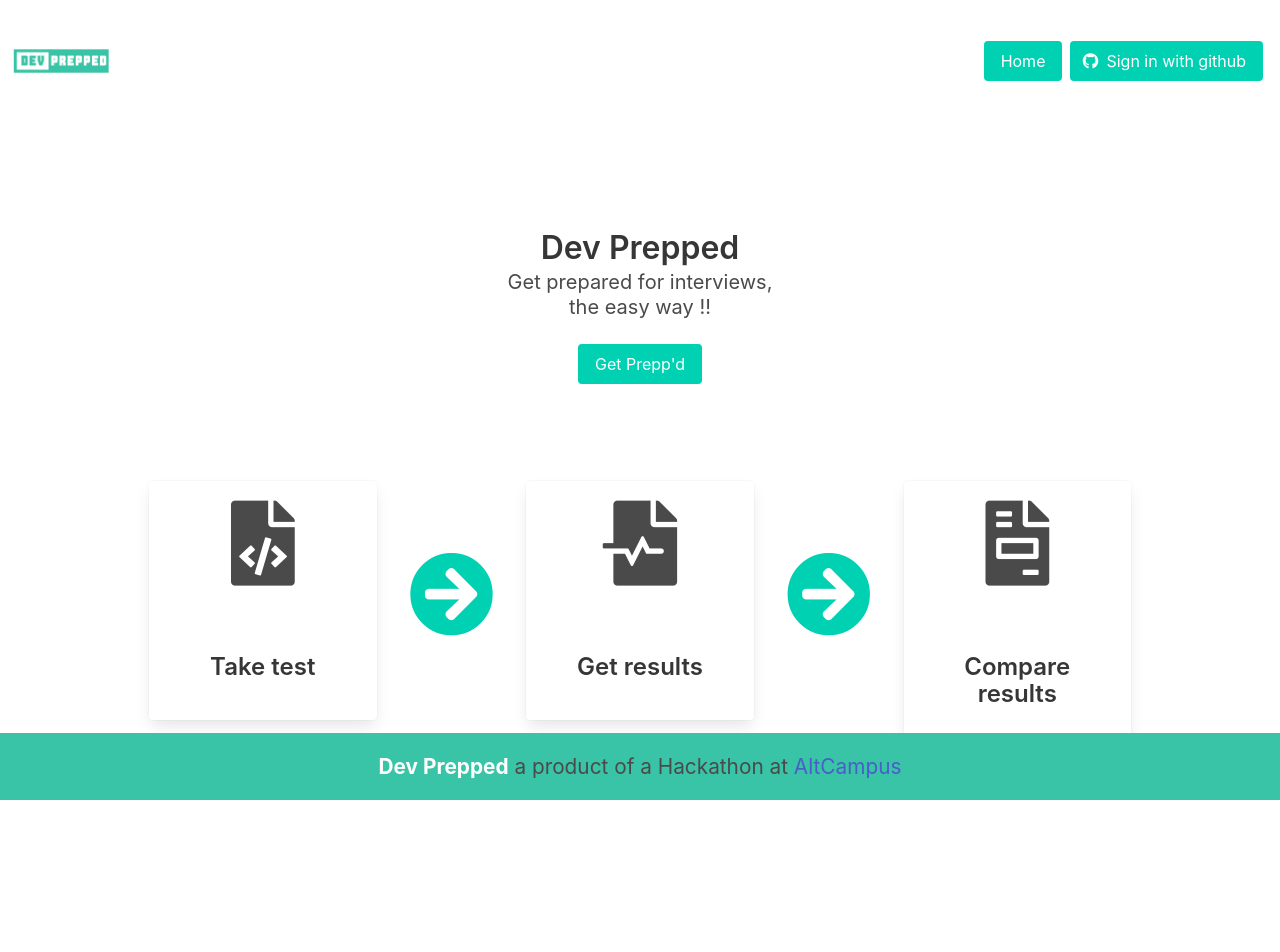
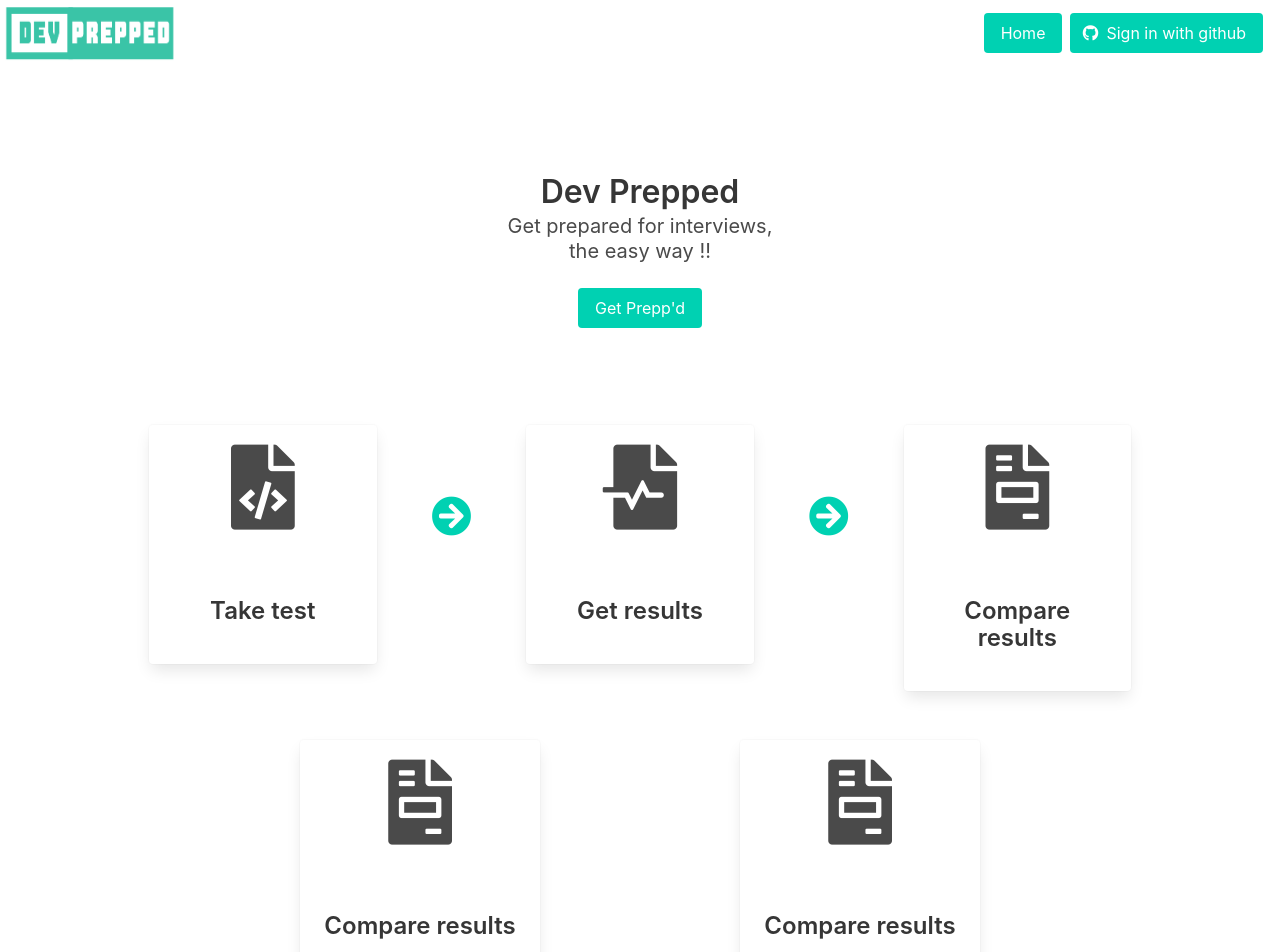
Before and after one commit to BadBrahmin/hackathon-quiz, a React (Create React App) app: page / in a window 1280 px wide. Shown: the top 952 px of the page. Before the commit the page ends 880 px from the top, so only its background shows below. Built offline with nearby package versions, Linux system fonts and the light colour scheme.

Commit message:
update homepage navbar

```diff
--- a/src/App.scss
+++ b/src/App.scss
@@ -13,8 +13,8 @@
 footer {
   background-color: #3ac4a7 !important;
   padding: 18px !important ;
-  position: absolute;
-  bottom: 0;
+  // position: absolute;
+  // bottom: 0;
   padding: 1rem;
   width: 100%;
   .content {
--- a/src/components/Home.js
+++ b/src/components/Home.js
@@ -74,6 +74,39 @@ class Home extends Component {
                     </div>
                   </div>
                 </div>
+                <div className="columns for-who-section">
+                  <div className="column" />
+                  <div className="column is-one-quarter home-column">
+                    <div className="card">
+                      <div className="card-image is-flex is-horizontal-center">
+                        <figure className="image is-128x128">
+                          <i class="fas fa-file-invoice" />
+                        </figure>
+                      </div>
+                      <div className="card-content">
+                        <div className="content">
+                          <h3>Compare results</h3>
+                        </div>
+                      </div>
+                    </div>
+                  </div>
+                  <div className="column" />
+                  <div className="column is-one-quarter home-column">
+                    <div className="card">
+                      <div className="card-image is-flex is-horizontal-center">
+                        <figure className="image is-128x128">
+                          <i class="fas fa-file-invoice" />
+                        </figure>
+                      </div>
+                      <div className="card-content">
+                        <div className="content">
+                          <h3>Compare results</h3>
+                        </div>
+                      </div>
+                    </div>
+                  </div>
+                  <div className="column" />
+                </div>
               </div>
             </div>
           </section>
--- a/src/components/Nav.js
+++ b/src/components/Nav.js
@@ -6,12 +6,11 @@ function Nav() {
     <>
       <div className="navbar" role="navigation" aria-label="main navigation">
         <div className="navbar-brand">
-
-            <img
-              src={require("../media/dev-prepped-logo.png")}
-              width="112"
-              height="62"
-            />
+          <img
+            src={require("../media/dev-prepped-logo-new.png")}
+            width="170"
+            height="62"
+          />
         </div>
 
         <div class="navbar-end">
@@ -25,16 +24,27 @@ function Nav() {
               >
                 Home
               </NavLink>
-              <NavLink
+              {/* <NavLink
                 activeClassName="active "
                 className="button is-primary"
-                to="/signin"
+                to="https://www.google.com/"
               >
                 <span class="icon is-small">
                   <i class="fab fa-github" />
                 </span>
                 <span>Sign in with github</span>
-              </NavLink>
+              </NavLink> */}
+
+              <a
+                href="https://www.google.com/"
+                activeClassName="active "
+                className="button is-primary"
+              >
+                <span class="icon is-small">
+                  <i class="fab fa-github" />
+                </span>
+                <span>Sign in with github</span>
+              </a>
             </div>
           </div>
         </div>
--- a/src/components/home.scss
+++ b/src/components/home.scss
@@ -24,7 +24,7 @@
 
   .fa-arrow-circle-right {
     padding-top: 70%;
-    font-size: 2rem;
+    font-size: 2.5rem !important;
   }
 
 
```
Also changed, not shown: src/media/dev-prepped-logo-new.png (added).
